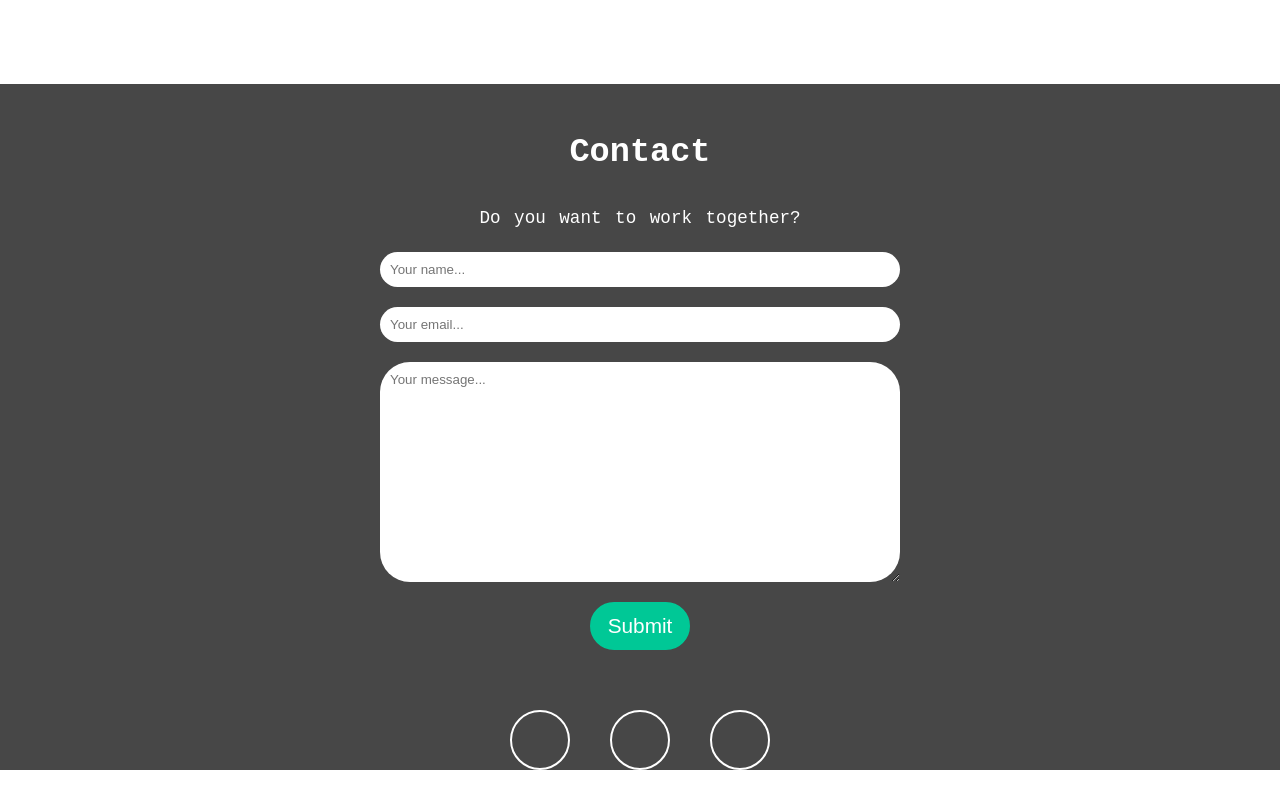
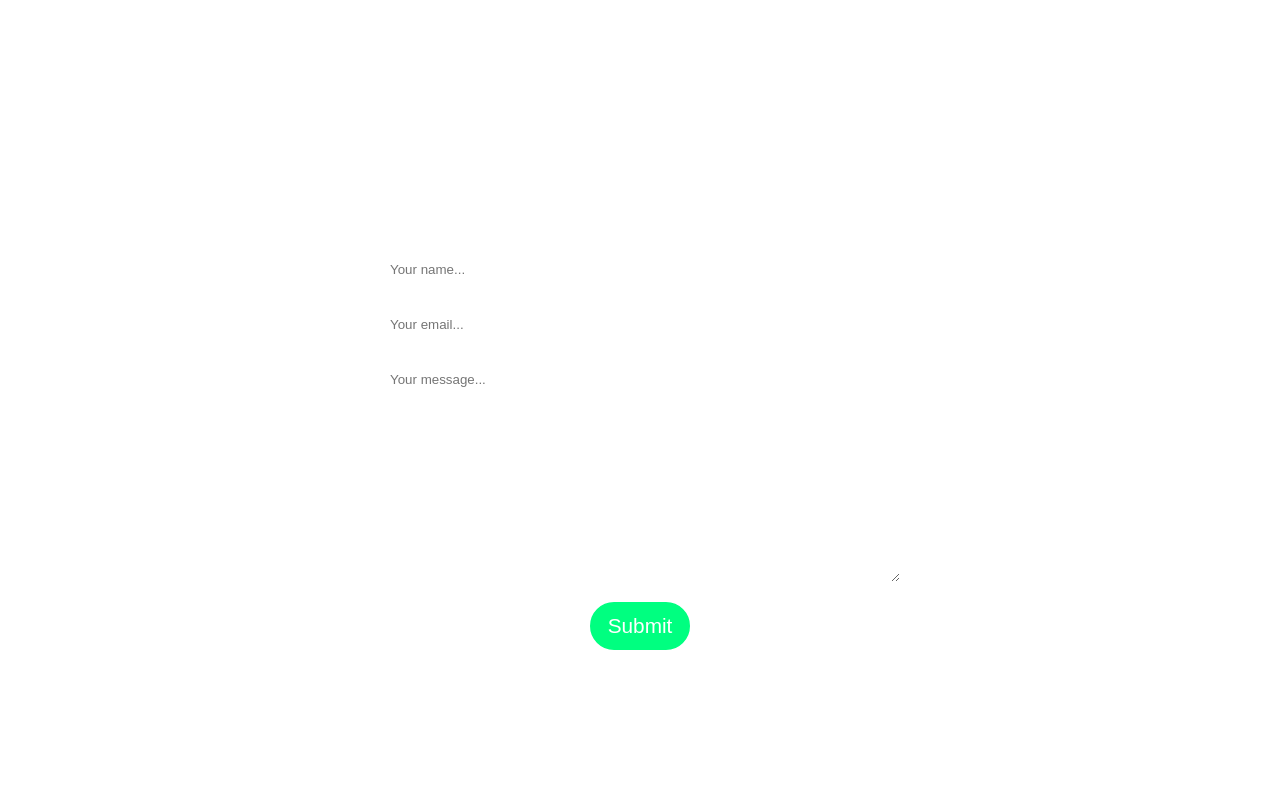
Before and after one commit to manuel12/personal-portfolio-page, a React (Create React App) app in the folder react-portfolio/: page / in a window 1280 px wide. Shown: the part 2924-3724 px from the top of the page. Built offline with nearby package versions, Linux system fonts and the light colour scheme.

Commit message:
Updated variables.

```diff
--- a/react-portfolio/src/App.css
+++ b/react-portfolio/src/App.css
@@ -1,10 +1,12 @@
 :root {
   --border-radius: 30px;
   --vertical-padding: 15px;
-  --white: #ffffff;
-  --dark-blue: #141c3a;
-  --main-color: #474747;
-  --action-color: #00c896;
+  --white: #fff;
+  --font-color: #333;
+  --main-color: #fff;
+  --action-color: #00ff80;
+
+  --action-color-light: #84ffa9;
 }
 
 ::-webkit-scrollbar {
```
